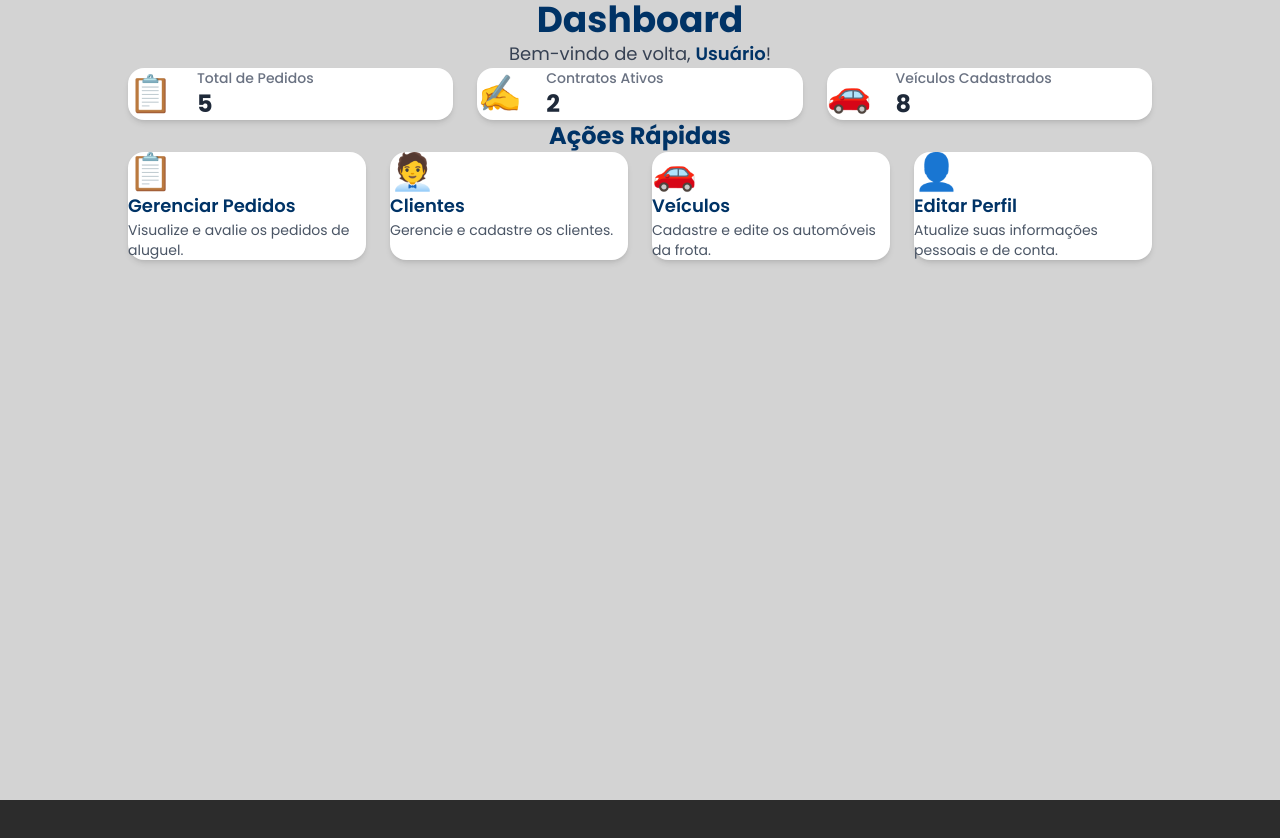
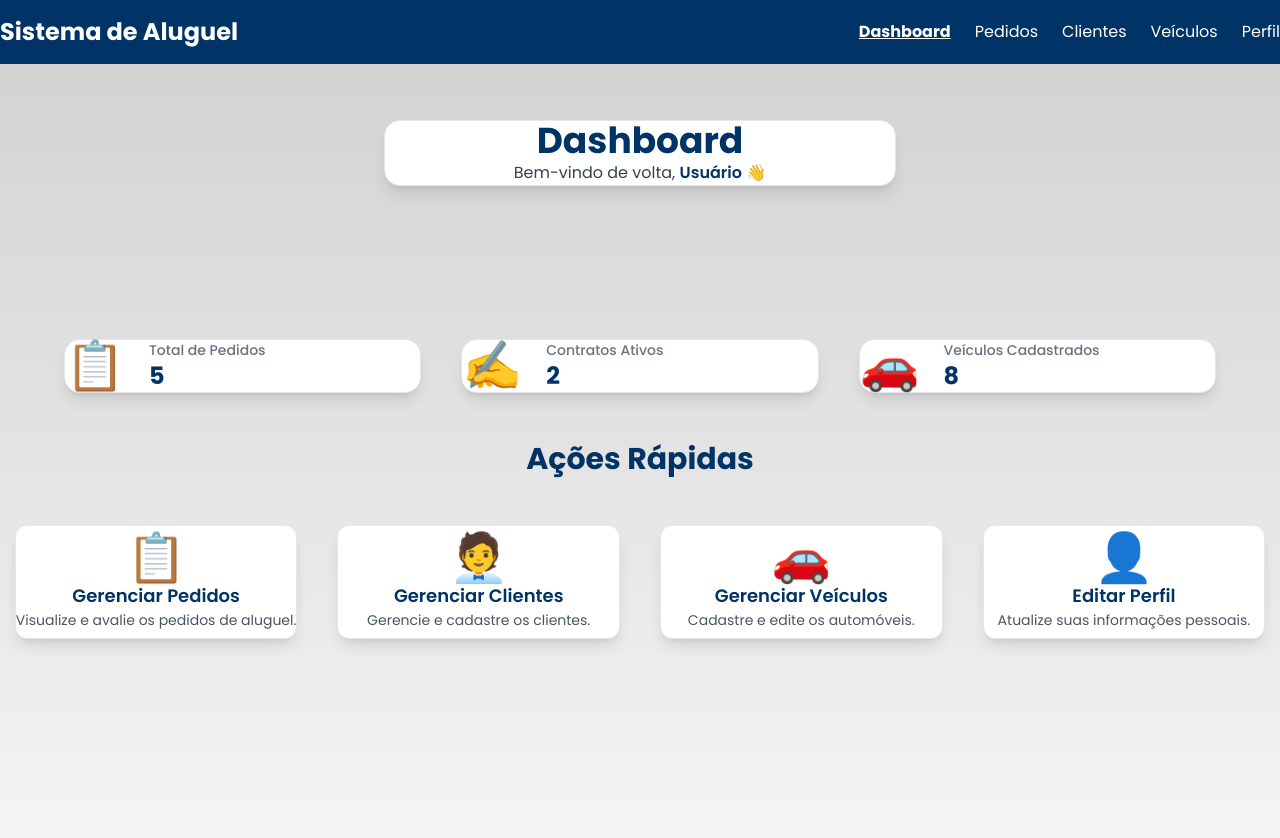
Before and after one commit to GastonZinhow/aluguel-de-carros, a Next.js app in the folder codigo/frontend/renting-cars/my-app/: page /dashboard in a window 1280 px wide. Shown: the top 838 px of the page. Before the commit the page ends 800 px from the top, so only its background shows below. Built offline with nearby package versions, Linux system fonts and the light colour scheme.

Commit message:
Modificações no front-end

```diff
--- a/codigo/frontend/renting-cars/my-app/src/app/auth/login/page.tsx
+++ b/codigo/frontend/renting-cars/my-app/src/app/auth/login/page.tsx
@@ -43,6 +43,8 @@ export default function LoginPage() {
         style={{
           color: "black",
           marginBottom: "2rem",
+          fontWeight: "bold",
+          fontSize: "2rem",
         }}
       >
         Sistema de Aluguel de Carros
@@ -117,7 +119,7 @@ export default function LoginPage() {
         >
           Não tem uma conta?{" "}
           <span
-            onClick={() => router.push("/register")}
+            onClick={() => router.push("/auth/register")}
             style={{
               color: "#003366",
               cursor: "pointer",
--- a/codigo/frontend/renting-cars/my-app/src/app/auth/register/page.tsx
+++ b/codigo/frontend/renting-cars/my-app/src/app/auth/register/page.tsx
@@ -43,11 +43,12 @@ export default function RegisterPage() {
         style={{
           color: "black",
           marginBottom: "2rem",
+          fontWeight: "bold",
+          fontSize: "2rem",
         }}
       >
         Sistema de Aluguel de Carros
       </h1>
-
 
       <form
         onSubmit={handleRegister}
--- /dev/null
+++ b/codigo/frontend/renting-cars/my-app/src/app/components/Footer.jsx
@@ -0,0 +1,15 @@
+"use client";
+
+export default function Footer() {
+return (
+  <footer
+    className="text-center text-sm sm:text-base py-4"
+    style={{ color: "black" }}
+  >
+    <p>
+      &copy; {new Date().getFullYear()} Sistema de Aluguel de Carros. Todos os
+      direitos reservados.
+    </p>
+  </footer>
+);
+}
--- /dev/null
+++ b/codigo/frontend/renting-cars/my-app/src/app/components/Header.tsx
@@ -0,0 +1,78 @@
+"use client";
+
+import Link from "next/link";
+import { usePathname } from "next/navigation";
+import { Poppins } from "next/font/google";
+
+const poppins = Poppins({
+  weight: ["400", "500", "600", "700"],
+  subsets: ["latin"],
+});
+
+export default function Header() {
+  const pathname = usePathname();
+
+  const excludedPaths = ["/auth/login", "/auth/register", "/"];
+  if (excludedPaths.includes(pathname)) {
+    return null;
+  }
+
+  return (
+    <header
+      className={`${poppins.className} bg-[#003366] text-white shadow-md justify-items-center`}
+      style={{
+        paddingTop: "1rem",
+        paddingBottom: "1rem",
+      }}
+    >
+      <div className="container mx-auto px-4 flex justify-between items-center">
+        <Link href="/dashboard" className="text-2xl font-bold">
+          Sistema de Aluguel
+        </Link>
+
+        <nav className="flex gap-6">
+          <Link
+            href="/dashboard"
+            className={`hover:underline ${
+              pathname === "/dashboard" ? "font-bold underline" : ""
+            }`}
+          >
+            Dashboard
+          </Link>
+          <Link
+            href="/Pedido"
+            className={`hover:underline ${
+              pathname === "/Pedido" ? "font-bold underline" : ""
+            }`}
+          >
+            Pedidos
+          </Link>
+          <Link
+            href="/cliente/create"
+            className={`hover:underline ${
+              pathname === "/cliente/create" ? "font-bold underline" : ""
+            }`}
+          >
+            Clientes
+          </Link>
+          <Link
+            href="/Veiculo"
+            className={`hover:underline ${
+              pathname === "/Veiculo" ? "font-bold underline" : ""
+            }`}
+          >
+            Veículos
+          </Link>
+          <Link
+            href="/profile"
+            className={`hover:underline ${
+              pathname === "/profile" ? "font-bold underline" : ""
+            }`}
+          >
+            Perfil
+          </Link>
+        </nav>
+      </div>
+    </header>
+  );
+}
--- a/codigo/frontend/renting-cars/my-app/src/app/dashboard/page.tsx
+++ b/codigo/frontend/renting-cars/my-app/src/app/dashboard/page.tsx
@@ -3,40 +3,56 @@
 import { useEffect, useState } from "react";
 import Link from "next/link";
 import { Poppins } from "next/font/google";
+import Header from "@/app/components/Header"; // Importando o Header
 
 const poppins = Poppins({
   weight: ["400", "500", "600", "700"],
   subsets: ["latin"],
 });
 
-const StatCard = ({ title, value, icon }: { title: string; value: string; icon: string }) => (
-  <div className="bg-white p-6 rounded-2xl shadow-md hover:shadow-lg transition flex items-center gap-6">
-    <div className="text-4xl">{icon}</div>
+interface StatCardProps {
+  title: string;
+  value: string;
+  icon: string;
+}
+
+const StatCard: React.FC<StatCardProps> = ({ title, value, icon }) => (
+  <div className="bg-white p-6 rounded-2xl shadow-lg hover:shadow-xl transition-all duration-300 flex items-center gap-6 border border-gray-200">
+    <div className="text-5xl text-[#003366]">{icon}</div>
     <div>
       <p className="text-gray-500 text-sm font-medium">{title}</p>
-      <p className="text-2xl font-bold text-gray-800">{value}</p>
+      <p className="text-2xl font-bold text-[#003366]">{value}</p>
     </div>
   </div>
 );
 
-const ActionCard = ({
+interface ActionCardProps {
+  href: string;
+  title: string;
+  description: string;
+  icon: string;
+}
+
+const ActionCard: React.FC<ActionCardProps> = ({
   href,
   title,
   description,
   icon,
-}: {
-  href: string;
-  title: string;
-  description: string;
-  icon: string;
 }) => (
   <Link
     href={href}
-    className="block bg-white p-6 rounded-2xl shadow-md hover:shadow-xl hover:scale-105 transition-transform duration-300"
+    className="block bg-white p-5 rounded-xl shadow-lg hover:shadow-2xl hover:scale-[1.05] transition-transform duration-300 border border-gray-200 text-center"
   >
-    <div className="text-4xl mb-4">{icon}</div>
-    <h3 className="text-lg font-semibold text-[#003366] mb-1">{title}</h3>
-    <p className="text-gray-600 text-sm">{description}</p>
+    <div
+      className="text-5xl text-[#003366] mb-4"
+      style={{ marginTop: "0.5rem" }}
+    >
+      {icon}
+    </div>
+    <h3 className="text-lg font-semibold text-[#003366] mb-2">{title}</h3>
+    <p className="text-gray-600 text-sm" style={{ marginBottom: "0.5rem" }}>
+      {description}
+    </p>
   </Link>
 );
 
@@ -49,32 +65,42 @@ export default function DashboardPage() {
   }, []);
 
   return (
+    <>
+      <Header />
       <div
-      className={`${poppins.className} min-h-screen bg-[#d3d3d3] flex justify-center items-start py-12`}
+        className={`${poppins.className} min-h-screen bg-gradient-to-b from-[#d3d3d3] to-[#f5f5f5] flex flex-col`}
       >
-      <div className="w-full max-w-5xl space-y-12">
-        <div className="text-center">
-          <h1 className="text-4xl font-bold text-[#003366]">Dashboard</h1>
-          <p className="text-lg text-gray-700 mt-2">
+        <div className="flex flex-col items-center justify-center flex-1">
+          <div className="max-w-lg w-full text-center bg-white py-8 px-10 rounded-2xl shadow-lg border border-gray-200 mb-12">
+            <h1 className="text-4xl font-extrabold text-[#003366]">
+              Dashboard
+            </h1>
+            <p className="text-base text-gray-700 mt-4">
               Bem-vindo de volta,{" "}
               <span className="font-semibold text-[#003366]">
                 {username || "Usuário"}
-            </span>
-            !
+              </span>{" "}
+              👋
             </p>
           </div>
-
-        <div className="grid grid-cols-1 md:grid-cols-3 gap-6">
+        </div>
+        <div
+          className="flex-4 flex flex-col justify-center items-center gap-y-12"
+          style={{
+            marginTop: "-8rem",
+          }}
+        >
+          <div className="w-full max-w-6xl mb-20">
+            <div className="grid grid-cols-1 md:grid-cols-3 gap-10">
               <StatCard title="Total de Pedidos" value="5" icon="📋" />
               <StatCard title="Contratos Ativos" value="2" icon="✍️" />
               <StatCard title="Veículos Cadastrados" value="8" icon="🚗" />
             </div>
-
-        <div>
-          <h2 className="text-2xl font-bold text-[#003366] mb-6 text-center">
+          </div>
+          <h2 className="text-3xl font-bold text-[#003366] my-14 text-center">
             Ações Rápidas
           </h2>
-          <div className="grid grid-cols-1 md:grid-cols-2 lg:grid-cols-4 gap-6">
+          <div className="grid grid-cols-1 md:grid-cols-2 lg:grid-cols-4 items-center gap-10">
             <ActionCard
               href="/Pedido"
               title="Gerenciar Pedidos"
@@ -83,25 +109,25 @@ export default function DashboardPage() {
             />
             <ActionCard
               href="/cliente/create"
-              title="Clientes"
+              title="Gerenciar Clientes"
               description="Gerencie e cadastre os clientes."
               icon="🧑‍💼"
             />
             <ActionCard
               href="/Veiculo"
-              title="Veículos"
-              description="Cadastre e edite os automóveis da frota."
+              title="Gerenciar Veículos"
+              description="Cadastre e edite os automóveis."
               icon="🚗"
             />
             <ActionCard
               href="/profile"
               title="Editar Perfil"
-              description="Atualize suas informações pessoais e de conta."
+              description="Atualize suas informações pessoais."
               icon="👤"
             />
           </div>
         </div>
       </div>
-    </div>
+    </>
   );
 }
--- a/codigo/frontend/renting-cars/my-app/src/app/page.tsx
+++ b/codigo/frontend/renting-cars/my-app/src/app/page.tsx
@@ -1,45 +1,58 @@
+"use client";
+
 import Link from "next/link";
+import { Poppins } from "next/font/google";
+import Footer from "@/app/components/Footer";
+
+const poppins = Poppins({
+  weight: ["400", "500", "600", "700"],
+  subsets: ["latin"],
+});
 
 export default function HomePage() {
   return (
-    <main className="flex flex-col items-center justify-center min-h-screen bg-grey text-white px-6">
-      <h1 className="text-4xl md:text-6xl font-bold mb-6 text-center">
-        🚗 CarRental System
+    <div
+      className={`${poppins.className} min-h-screen flex flex-col`}
+      style={{ backgroundColor: "#f3f4f6" }}
+    >
+      <main className="flex-grow flex flex-col items-center justify-center px-4 sm:px-8">
+        <section className="text-center max-w-4xl">
+          <h1
+            className="text-4xl sm:text-5xl font-bold mb-4 leading-tight"
+            style={{ color: "black" }}
+          >
+            Sistema de Aluguel de Carros
           </h1>
-      <p className="text-lg md:text-xl mb-10 text-center max-w-2xl">
-        Gerencie aluguéis de automóveis de forma simples e segura.
-        Faça pedidos, acompanhe contratos e tenha controle total em um só lugar.
+          <p
+            className="text-lg sm:text-xl mb-12 px-4"
+            style={{ color: "black" }}
+          >
+            Gerencie aluguéis de automóveis de forma simples e segura. Faça
+            pedidos, acompanhe contratos e tenha controle total em um só lugar.
           </p>
 
-      <div className="flex gap-6">
+          <div className="flex flex-col sm:flex-row gap-12 justify-center mt-8">
             <Link
               href="/auth/register"
-          className="bg-white text-blue-700 w-30 h-10 px-6 py-3 rounded-lg font-semibold transition flex items-center justify-center"
+              className="bg-white w-48 sm:w-56 text-base sm:text-lg px-10 py-4 rounded-lg font-semibold transition-all duration-300 flex items-center justify-center shadow hover:shadow-lg"
+              style={{ color: "#003366" }}
             >
               Criar Conta
             </Link>
             <Link
               href="/auth/login"
-          className="bg-blue-500 text-white w-30 h-10 px-6 py-3 rounded-lg font-semibold shadow-md hover:bg-blue-400 transition flex items-center justify-center"
+              className="text-white w-48 sm:w-56 text-base sm:text-lg px-10 py-4 rounded-lg font-semibold shadow transition-all duration-300 flex items-center justify-center hover:bg-blue-700"
+              style={{ backgroundColor: "#003366" }}
             >
               Entrar
             </Link>
           </div>
+        </section>
+      </main>
 
-      <div className="grid grid-cols-1 md:grid-cols-3 gap-8 mt-16 max-w-5xl">
-        <div className="bg-white/10 p-6 rounded-xl shadow-md">
-          <h2 className="text-xl font-bold mb-2">📋 Pedidos</h2>
-          <p>Crie, consulte e cancele pedidos de aluguel de forma prática.</p>
-        </div>
-        <div className="bg-white/10 p-6 rounded-xl shadow-md">
-          <h2 className="text-xl font-bold mb-2">🏦 Avaliação</h2>
-          <p>Agentes de bancos e empresas analisam pedidos em tempo real.</p>
-        </div>
-        <div className="bg-white/10 p-6 rounded-xl shadow-md">
-          <h2 className="text-xl font-bold mb-2">⚡ Contratos</h2>
-          <p>Associe contratos de crédito e gerencie os veículos alugados.</p>
+      <div className="mt-12">
+        <Footer />
       </div>
     </div>
-    </main>
   );
 }
--- a/codigo/frontend/renting-cars/my-app/src/app/profile/page.tsx
+++ b/codigo/frontend/renting-cars/my-app/src/app/profile/page.tsx
@@ -3,6 +3,7 @@
 import { useEffect, useState } from "react";
 import { useRouter } from "next/navigation";
 import { Poppins } from "next/font/google";
+import Header from "../components/Header";
 
 const poppins = Poppins({
   weight: ["400", "500", "600", "700"],
@@ -62,6 +63,8 @@ export default function ProfilePage() {
   };
 
   return (
+    <>
+      <Header></Header>
       <div
         className={poppins.className}
         style={{
@@ -77,6 +80,8 @@ export default function ProfilePage() {
           style={{
             color: "black",
             marginBottom: "2rem",
+            fontWeight: "bold",
+            fontSize: "2rem",
           }}
         >
           Sistema de Aluguel de Carros
@@ -231,5 +236,6 @@ export default function ProfilePage() {
           </div>
         </div>
       </div>
+    </>
   );
 }
```
Also changed, not shown: codigo/frontend/renting-cars/my-app/src/app/Veiculo/page.tsx (+18 -8 lines), codigo/frontend/renting-cars/my-app/src/app/layout.tsx (+7 -4 lines), 1 other file (tests, documents, lock files or other folders). Lines whose indentation alone changed are shown as unchanged.
